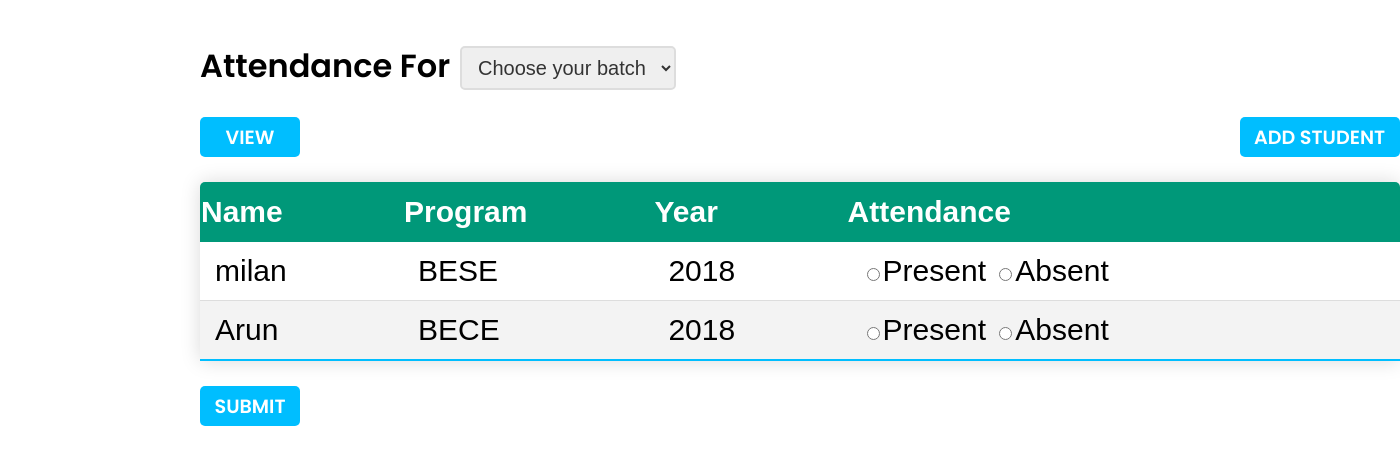
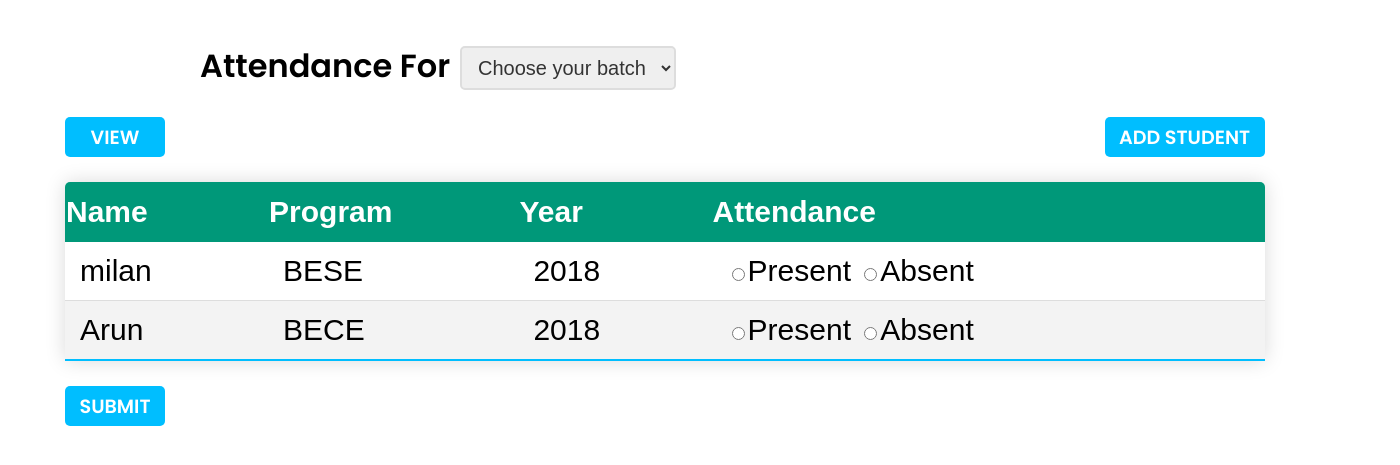
Before and after one commit to Abiral1234/MinorProject1-GCESAttendance, a PHP site: page /Home.php in a window 1400 px wide. Shown: the part 79-544 px from the top of the page. Run offline with PHP 8.4, Linux system fonts and the light colour scheme; data that the repository does not hold is empty.

Commit message:
left margin

```diff
--- a/CSS/Homestyle1.css
+++ b/CSS/Homestyle1.css
@@ -77,7 +77,7 @@ nav a:hover::before{
 	width: 1000px;
 	position: absolute;
 	top: 180px;
-	left:200px;
+	left:65px;
 	font-size: 30px;
 }
 #addbtn{
```
